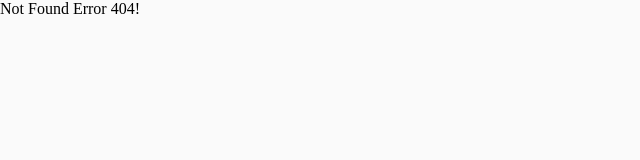
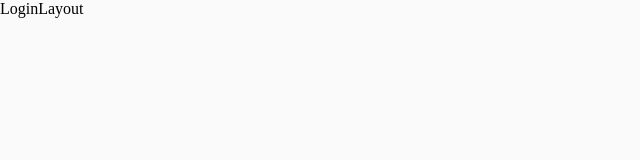
Before and after one commit to WrippleFoss/mentorFix, a React (Create React App) app in the folder view-src/: page /login in a window 1280 px wide. Before the commit this address had no page. Shown: the top 160 px of the page, without its empty margins (0-640 px from the left). Built offline with nearby package versions, Linux system fonts and the light colour scheme.

Commit message:
set-reach-router

```diff
--- a/view-src/package.json
+++ b/view-src/package.json
@@ -5,13 +5,13 @@
   "dependencies": {
     "@material-ui/core": "^3.9.2",
     "@material-ui/icons": "^3.0.2",
+    "@reach/router": "^1.2.1",
     "classnames": "^2.2.6",
     "dotenv": "^6.2.0",
     "prop-types": "^15.7.2",
     "react": "^16.8.3",
     "react-dom": "^16.8.3",
     "react-redux": "^6.0.1",
-    "react-router-dom": "^4.3.1",
     "react-scripts": "2.1.5",
     "redux": "^4.0.1",
     "redux-devtools-extension": "^2.13.8",
--- a/view-src/src/App.js
+++ b/view-src/src/App.js
@@ -1,6 +1,5 @@
 import React from "react";
 import { Provider } from "react-redux";
-import BrowserRouter from "react-router-dom/BrowserRouter";
 
 import MuiThemeProvider from "@material-ui/core/styles/MuiThemeProvider";
 import CssBaseline from "@material-ui/core/CssBaseline";
@@ -14,11 +13,9 @@ function App() {
     return (
         <CssBaseline>
             <Provider store={configureStore(window.__INITIAL_STATE__)}>
-                <BrowserRouter>
                     <MuiThemeProvider theme={theme}>
                         <AppRoutes />
                     </MuiThemeProvider>
-                </BrowserRouter>
             </Provider>
         </CssBaseline>
     );
--- a/view-src/src/AppRoutes.js
+++ b/view-src/src/AppRoutes.js
@@ -1,16 +1,19 @@
 import React, { Component } from "react";
-import Route from "react-router-dom/Route";
-import Switch from "react-router-dom/Switch";
 import NotFound from "./components/NotFound";
 import Home from "./components/HelloWorld";
+import { Router } from "@reach/router"
+import {AppLayout, PublicLayout, LoginLayout} from './components/Layout'
 
 class AppRoutes extends Component {
     render() {
         return (
-            <Switch>
-                <Route path="/" exact component={Home} />
-                <Route component={NotFound} />
-            </Switch>
+            <Router>
+                <Home path="/" exact  />
+                <AppLayout path="/app" />
+                <PublicLayout path="/public" />
+                <LoginLayout path="/login" />
+                <NotFound default />
+            </Router>
         );
     }
 }
--- /dev/null
+++ b/view-src/src/components/Layout/AppLayout/AppLayout.js
@@ -0,0 +1,16 @@
+import React, {Component} from 'react'
+
+
+class AppLayout extends Component {
+
+    render(){
+        return (
+            <div>
+               AppLayout
+            </div>
+        )
+    }
+
+}
+
+export default AppLayout
--- /dev/null
+++ b/view-src/src/components/Layout/LoginLayout/LoginLayout.js
@@ -0,0 +1,16 @@
+import React, {Component} from 'react'
+
+
+class LoginLayout extends Component {
+
+    render(){
+        return (
+            <div>
+                LoginLayout
+            </div>
+        )
+    }
+
+}
+
+export default LoginLayout
--- /dev/null
+++ b/view-src/src/components/Layout/PublicLayout/PublicLayout.js
@@ -0,0 +1,16 @@
+import React, {Component} from 'react'
+
+
+class PublicLayout extends Component {
+
+    render(){
+        return (
+            <div>
+                PublicLayout
+            </div>
+        )
+    }
+
+}
+
+export default PublicLayout
--- /dev/null
+++ b/view-src/src/components/Layout/index.js
@@ -0,0 +1,3 @@
+export { default as AppLayout }  from './AppLayout/AppLayout'
+export { default as LoginLayout } from './LoginLayout/LoginLayout'
+export { default as PublicLayout } from './PublicLayout/PublicLayout'
--- /dev/null
+++ b/view-src/src/routes.js
@@ -0,0 +1,2 @@
+import React from 'react'
+import { Router } from "@reach/router"
```
Also changed, not shown: 1 other file (tests, documents, lock files or other folders).
